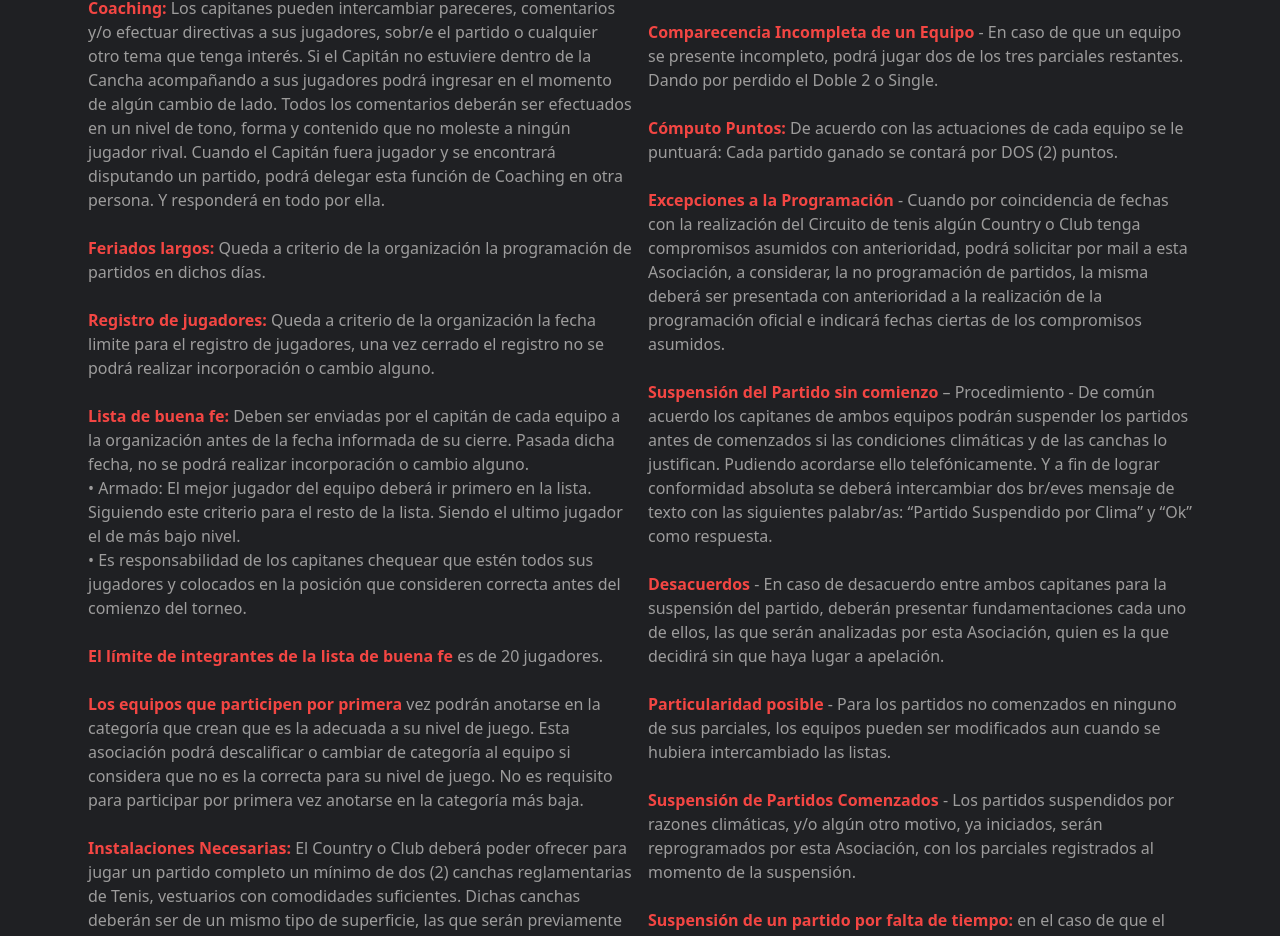
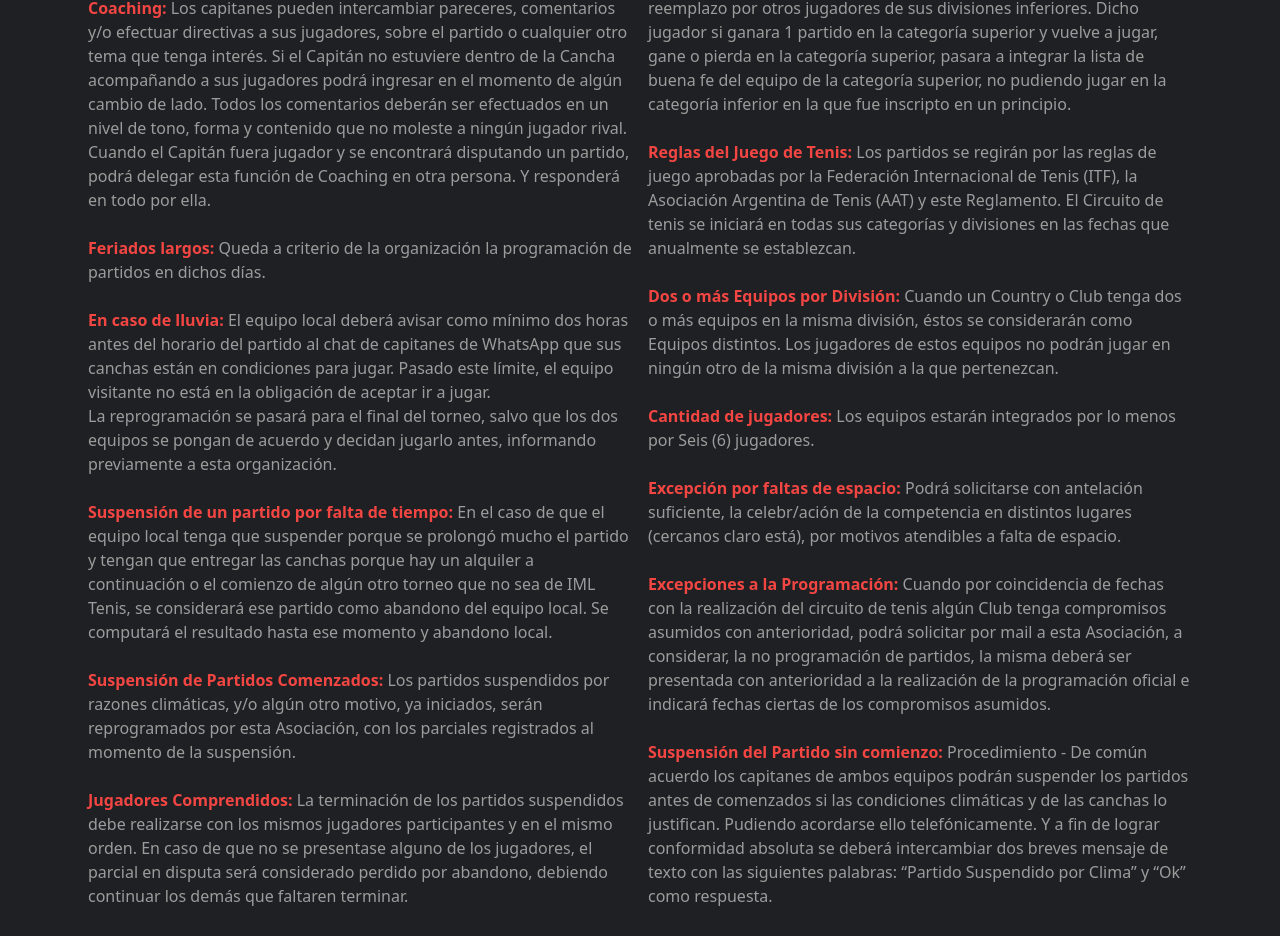
Before and after one commit to marianoariassoy/imltenis, a React (Vite) app: page /reglamento in a window 1280 px wide. Shown: the part 1356-2292 px from the top of the page. Built offline with nearby package versions, Linux system fonts and the light colour scheme.

Commit message:
add primera

```diff
--- /dev/null
+++ b/public/logos.html
@@ -0,0 +1,27 @@
+<!DOCTYPE html>
+<html lang="en">
+
+<head>
+  <meta charset="UTF-8">
+  <meta http-equiv="X-UA-Compatible" content="IE=edge">
+  <meta name="viewport" content="width=device-width, initial-scale=1.0">
+  <title>IML Logo</title>
+  <style>
+    html,
+    body {
+      border: 0;
+      margin: 0;
+      background-color: dimgray;
+    }
+  </style>
+</head>
+
+<body>
+  <main>
+    <img src="iml-logo-blanco-01.png"> <br><br>
+    <img src="iml-logo-blanco-02-01.png"> <br><br>
+    <img src="iml-logo-negro-01.png"> <br><br>
+  </main>
+</body>
+
+</html>
--- a/src/pages/Reglamento.jsx
+++ b/src/pages/Reglamento.jsx
@@ -24,7 +24,7 @@ const Reglamento = () => {
         Podrá no jugarse el single o el doble 2. Una vez que haya comenzado alguno de los partidos de la serie, no se podrá dar el WO general.
         <br />
         <br />
-        <strong className="text-error">Mala formación:</strong> El equipo que incurra en ella, perderá la fecha por 6-0/6-0 en todos los parciales.
+        <strong className="text-error">Mala formación:</strong> El equipo que incurra en ella, perderá la fecha por 6-0 6-0 en todos los parciales.
         <br />
         <br />
         <strong className="text-error">W.O. General:</strong> Si el equipo visitante no se presentara a jugar la fecha correspondiente (WO) deberá avisar con un mínimo de 48hs al capitán rival por escrito al chat de capitanes de WhatsApp, de lo
@@ -35,37 +35,64 @@ const Reglamento = () => {
         rival podrá pedir W.O.
         <br />
         <br />
-        <strong className="text-error">Horarios y Días:</strong> Se deberá elegir una hora de localia entre las 9hs y 17hs de los días Domingos, la cual quedará fijada a lo largo del torneo. <br />
+        <strong className="text-error">Horarios y Días:</strong> Se deberá elegir una hora de localia entre las 9hs y 17hs de los días Domingos, en lo preferible fija a lo largo del torneo para beneficio de ambas partes. <br />
         <br />
         <strong className="text-error">Cambios de la hora de localía: </strong> deberán ser aprobados por IML Tenis informándolos a más tardar el día martes de la misma semana de la fecha, debiendo el equipo visitante ajustarse al nuevo horario.
         Pasado dicho plazo, queda a la buena voluntad del equipo visitante acceder al cambio de horario. De no poder respetar el horario del fixture, el equipo local perderá los 3 puntos por WO
         <br />
         <br />
-        <strong className="text-error">Modalidad de los Partidos: </strong> Todos los partidos se disputarán al mejor de tres (3) sets, con tie br/eak. El tercer set es Super Tie br/eak a 10 con diferencia de dos.
+        <strong className="text-error">Modalidad de los Partidos: </strong> Todos los partidos se disputarán al mejor de tres (3) sets, con tie break. El tercer set es Super Tie break a 10 con diferencia de dos.
         <br />
         <br />
         <strong className="text-error">Resultados y Formación:</strong>
         Es obligatorio el envío de la planilla de carga de resultados al chat de capitanes de WhatsApp por parte del capitan del equipo ganador en el transcurso del día de la fecha. <br />
-        <a href="https://imltenis.com.ar/fixture/assets/Planilla_de_Carga_2Dobles_1Single.pdf" className="link link-error" target="_blank" rel="noopener noreferrer">
+        <a href="https://imltenis.com.ar/assets/docs/planilla_de_carga_iml_tenis.pdf" className="link link-error" target="_blank" rel="noopener noreferrer">
           Descargar Planilla de carga
         </a>
         <br />
         <br />
-        <strong className="text-error">Tercer tiempo:</strong> Queda a voluntad del equipo local, en caso de concretarse los gastos correran 50/50
+        <strong className="text-error">Tercer tiempo:</strong> Queda a voluntad del equipo local.
         <br />
         <br />
-        <strong className="text-error">Coaching:</strong> Los capitanes pueden intercambiar pareceres, comentarios y/o efectuar directivas a sus jugadores, sobr/e el partido o cualquier otro tema que tenga interés. Si el Capitán no estuviere dentro
-        de la Cancha acompañando a sus jugadores podrá ingresar en el momento de algún cambio de lado. Todos los comentarios deberán ser efectuados en un nivel de tono, forma y contenido que no moleste a ningún jugador rival. Cuando el Capitán fuera
+        <strong className="text-error">Coaching:</strong> Los capitanes pueden intercambiar pareceres, comentarios y/o efectuar directivas a sus jugadores, sobre el partido o cualquier otro tema que tenga interés. Si el Capitán no estuviere dentro de
+        la Cancha acompañando a sus jugadores podrá ingresar en el momento de algún cambio de lado. Todos los comentarios deberán ser efectuados en un nivel de tono, forma y contenido que no moleste a ningún jugador rival. Cuando el Capitán fuera
         jugador y se encontrará disputando un partido, podrá delegar esta función de Coaching en otra persona. Y responderá en todo por ella.
         <br />
         <br />
         <strong className="text-error">Feriados largos:</strong> Queda a criterio de la organización la programación de partidos en dichos días.
         <br />
         <br />
-        <strong className="text-error">Registro de jugadores:</strong> Queda a criterio de la organización la fecha limite para el registro de jugadores, una vez cerrado el registro no se podrá realizar incorporación o cambio alguno.
+        <strong className="text-error">En caso de lluvia: </strong> El equipo local deberá avisar como mínimo dos horas antes del horario del partido al chat de capitanes de WhatsApp que sus canchas están en condiciones para jugar. Pasado este
+        límite, el equipo visitante no está en la obligación de aceptar ir a jugar.
+        <br />
+        La reprogramación se pasará para el final del torneo, salvo que los dos equipos se pongan de acuerdo y decidan jugarlo antes, informando previamente a esta organización.
         <br />
         <br />
-        <strong className="text-error">Lista de buena fe:</strong> Deben ser enviadas por el capitán de cada equipo a la organización antes de la fecha informada de su cierre. Pasada dicha fecha, no se podrá realizar incorporación o cambio alguno.{" "}
+        <strong className="text-error">Suspensión de un partido por falta de tiempo:</strong> En el caso de que el equipo local tenga que suspender porque se prolongó mucho el partido y tengan que entregar las canchas porque hay un alquiler a
+        continuación o el comienzo de algún otro torneo que no sea de IML Tenis, se considerará ese partido como abandono del equipo local. Se computará el resultado hasta ese momento y abandono local.
+        <br />
+        <br />
+        <strong className="text-error">Suspensión de Partidos Comenzados:</strong> Los partidos suspendidos por razones climáticas, y/o algún otro motivo, ya iniciados, serán reprogramados por esta Asociación, con los parciales registrados al momento
+        de la suspensión.
+        <br />
+        <br />
+        <strong className="text-error">Jugadores Comprendidos:</strong> La terminación de los partidos suspendidos debe realizarse con los mismos jugadores participantes y en el mismo orden. En caso de que no se presentase alguno de los jugadores, el
+        parcial en disputa será considerado perdido por abandono, debiendo continuar los demás que faltaren terminar.
+        <br />
+        <br />
+        <strong className="text-error">Abandono de Partido:</strong> El equipo que abandone un partido, deberá avisar a la organización por escrito al chat de capitanes de WhatsApp, y deberá correr con los gastos que correspondan al equipo rival,
+        como ser alquiler de canchas.
+        <br />
+        <br />
+        <strong className="text-error">Inpuntualidad de jugadores:</strong> El máximo de tolerenacia será de 15 minutos, pasados los cuales se considerará como abandono del partido. El equipo que abandone un partido, deberá avisar a la organización
+        por escrito al chat de capitanes de WhatsApp, y deberá correr con los gastos que correspondan al equipo rival, como ser alquiler de canchas.
+        <br />
+        <br />
+        <strong className="text-error">Instalaciones Necesarias:</strong> El Club deberá poder ofrecer para jugar un partido completo un mínimo de dos (2) canchas reglamentarias de Tenis, vestuarios con comodidades suficientes. Dichas canchas deberán
+        ser de un mismo tipo de superficie, las que serán previamente aprobadas por esta Asociación.
+        <br />
+        <br />
+        <strong className="text-error">Lista de buena fe:</strong> Deben ser enviadas por el capitán de cada equipo a la organización antes de la fecha informada de su cierre. Pasada dicha fecha, no se podrá realizar incorporación o cambio alguno.
         <br />
         • Armado: El mejor jugador del equipo deberá ir primero en la lista. Siguiendo este criterio para el resto de la lista. Siendo el ultimo jugador el de más bajo nivel.
         <br />
@@ -78,19 +105,7 @@ const Reglamento = () => {
         <strong className="text-error">Los equipos que participen por primera</strong> vez podrán anotarse en la categoría que crean que es la adecuada a su nivel de juego. Esta asociación podrá descalificar o cambiar de categoría al equipo si
         considera que no es la correcta para su nivel de juego. No es requisito para participar por primera vez anotarse en la categoría más baja. <br />
         <br />
-        <strong className="text-error">Instalaciones Necesarias:</strong> El Country o Club deberá poder ofrecer para jugar un partido completo un mínimo de dos (2) canchas reglamentarias de Tenis, vestuarios con comodidades suficientes. Dichas
-        canchas deberán ser de un mismo tipo de superficie, las que serán previamente aprobadas por esta Asociación. <br />
-        <br />
-        <strong className="text-error">Los Jugadores Profesionales, Exjugadores Profesionales,</strong> solo podrán competir en la categoría 1era. <br />
-        <br />
-        <strong className="text-error">En caso de lluvia: </strong> El equipo local deberá avisar como mínimo dos horas antes del horario del partido al chat de capitanes de WhatsApp que sus canchas están en condiciones para jugar. Pasado este
-        límite, el equipo visitante no está en la obligación de aceptar ir a jugar.
-        <br />
-        La reprogramación se pasará para el final del torneo, salvo que los dos equipos se pongan de acuerdo y decidan jugarlo antes, informando previamente a esta organización.
-        <br />
-        <br />
-        <strong className="text-error">Suspensión de un partido por falta de tiempo:</strong> En el caso de que el equipo local tenga que suspender porque se prolongó mucho el partido y tengan que entregar las canchas porque hay un alquiler a
-        continuación o el comienzo de algún otro torneo que no sea de IML Tenis, se considerará ese partido como abandono del equipo local. Se computará el resultado hasta ese momento y abandono local.
+        <strong className="text-error">Los Jugadores Profesionales, Exjugadores Profesionales,</strong> solo podrán competir en la categoría 1era.
         <br />
         <br />
         <strong className="text-error">Obrar de buena fe:</strong> Aquel capitán que haya incorporado algún jugador nuevo a su lista, sin conocer su nivel de juego, podrá de buena fe informar a la organización que el mismo fue anotado en una posición
@@ -102,55 +117,33 @@ const Reglamento = () => {
         mencionando equipo, ubicación objetada, motivos y ubicación que considera correcta. No se tomarán reclamos por teléfono o WhatsApp. Tal objeción, será tomada de forma anónima, y solo tendrá plazo hasta la segunda fecha del torneo
         <br />
         <br />
-        <strong className="text-error">Modificación a las listas</strong> - Esta Asociación podrá modificar el orden de las Listas de Buena Fe si se hubieran detectado errores al indicar la clasificación de jugadores o su ordenamiento.
-        <br />
-        <br />
-        <strong className="text-error">Suplentes Naturales</strong> - Cuando un equipo quede incompleto debido a ausencia de algún o algunos jugadores, podrá auxiliarlo, mediante el reemplazo por otros jugadores de sus divisiones inferiores. Dicho
+        <strong className="text-error">Suplentes Naturales:</strong> Cuando un equipo quede incompleto debido a ausencia de algún o algunos jugadores, podrá auxiliarlo, mediante el reemplazo por otros jugadores de sus divisiones inferiores. Dicho
         jugador si ganara 1 partido en la categoría superior y vuelve a jugar, gane o pierda en la categoría superior, pasara a integrar la lista de buena fe del equipo de la categoría superior, no pudiendo jugar en la categoría inferior en la que
         fue inscripto en un principio. <br />
         <br />
-        <strong className="text-error">Reglas del Juego de Tenis</strong> - Los partidos se regirán por las reglas de juego aprobadas por la Federación Internacional de Tenis (ITF), la Asociación Argentina de Tenis (AAT) y este Reglamento. El
-        Circuito de tenis se iniciará en todas sus categorías y divisiones en las fechas que anualmente se establezcan. <br /> <br />
-        <strong className="text-error">Dos o más Equipos por División.</strong> Cuando un Country o Club tenga dos o más equipos en la misma división, éstos se considerarán como Equipos distintos. Los jugadores de estos equipos no podrán jugar en
+        <strong className="text-error">Reglas del Juego de Tenis:</strong> Los partidos se regirán por las reglas de juego aprobadas por la Federación Internacional de Tenis (ITF), la Asociación Argentina de Tenis (AAT) y este Reglamento. El Circuito
+        de tenis se iniciará en todas sus categorías y divisiones en las fechas que anualmente se establezcan. <br /> <br />
+        <strong className="text-error">Dos o más Equipos por División:</strong> Cuando un Country o Club tenga dos o más equipos en la misma división, éstos se considerarán como Equipos distintos. Los jugadores de estos equipos no podrán jugar en
         ningún otro de la misma división a la que pertenezcan.
         <br /> <br />
-        <strong className="text-error">Cantidad de jugadores </strong>- Los equipos estarán integrados por lo menos por Seis (6) jugadores.
+        <strong className="text-error">Cantidad de jugadores: </strong>Los equipos estarán integrados por lo menos por Seis (6) jugadores.
         <br /> <br />
-        <strong className="text-error">Excepción por faltas de espacio</strong> - Podrá solicitarse con antelación suficiente, la celebr/ación de la competencia en distintos lugares (cercanos claro está), por motivos atendibles a falta de espacio.
-        <br /> <br />
-        <strong className="text-error">Comparecencia Incompleta de un Equipo</strong> - En caso de que un equipo se presente incompleto, podrá jugar dos de los tres parciales restantes. Dando por perdido el Doble 2 o Single.
-        <br /> <br />
-        <strong className="text-error">Cómputo Puntos:</strong> De acuerdo con las actuaciones de cada equipo se le puntuará: Cada partido ganado se contará por DOS (2) puntos.
-        <br /> <br />
-        <strong className="text-error">Excepciones a la Programación</strong> - Cuando por coincidencia de fechas con la realización del Circuito de tenis algún Country o Club tenga compromisos asumidos con anterioridad, podrá solicitar por mail a
-        esta Asociación, a considerar, la no programación de partidos, la misma deberá ser presentada con anterioridad a la realización de la programación oficial e indicará fechas ciertas de los compromisos asumidos.
+        <strong className="text-error">Excepción por faltas de espacio:</strong> Podrá solicitarse con antelación suficiente, la celebr/ación de la competencia en distintos lugares (cercanos claro está), por motivos atendibles a falta de espacio.
         <br />
         <br />
-        <strong className="text-error">Suspensión del Partido sin comienzo</strong> – Procedimiento - De común acuerdo los capitanes de ambos equipos podrán suspender los partidos antes de comenzados si las condiciones climáticas y de las canchas lo
-        justifican. Pudiendo acordarse ello telefónicamente. Y a fin de lograr conformidad absoluta se deberá intercambiar dos br/eves mensaje de texto con las siguientes palabr/as: “Partido Suspendido por Clima” y “Ok” como respuesta.
+        <strong className="text-error">Excepciones a la Programación:</strong> Cuando por coincidencia de fechas con la realización del circuito de tenis algún Club tenga compromisos asumidos con anterioridad, podrá solicitar por mail a esta
+        Asociación, a considerar, la no programación de partidos, la misma deberá ser presentada con anterioridad a la realización de la programación oficial e indicará fechas ciertas de los compromisos asumidos.
         <br />
         <br />
-        <strong className="text-error">Desacuerdos</strong> - En caso de desacuerdo entre ambos capitanes para la suspensión del partido, deberán presentar fundamentaciones cada uno de ellos, las que serán analizadas por esta Asociación, quien es la
+        <strong className="text-error">Suspensión del Partido sin comienzo:</strong> Procedimiento - De común acuerdo los capitanes de ambos equipos podrán suspender los partidos antes de comenzados si las condiciones climáticas y de las canchas lo
+        justifican. Pudiendo acordarse ello telefónicamente. Y a fin de lograr conformidad absoluta se deberá intercambiar dos breves mensaje de texto con las siguientes palabras: “Partido Suspendido por Clima” y “Ok” como respuesta.
+        <br />
+        <br />
+        <strong className="text-error">Desacuerdos:</strong> En caso de desacuerdo entre ambos capitanes para la suspensión del partido, deberán presentar fundamentaciones cada uno de ellos, las que serán analizadas por esta Asociación, quien es la
         que decidirá sin que haya lugar a apelación.
         <br />
         <br />
-        <strong className="text-error">Particularidad posible</strong> - Para los partidos no comenzados en ninguno de sus parciales, los equipos pueden ser modificados aun cuando se hubiera intercambiado las listas.
-        <br />
-        <br />
-        <strong className="text-error">Suspensión de Partidos Comenzados</strong> - Los partidos suspendidos por razones climáticas, y/o algún otro motivo, ya iniciados, serán reprogramados por esta Asociación, con los parciales registrados al
-        momento de la suspensión.
-        <br />
-        <br />
-        <strong className="text-error">Suspensión de un partido por falta de tiempo:</strong> en el caso de que el equipo local tenga que suspender porque se prolongó mucho el partido y tengan que entregar las canchas porque hay un alquiler a
-        continuación o el comienzo de algún otro torneo que no sea de IML Tenis, se considerará ese partido como abandono del equipo local. Se computará el resultado hasta ese momento y abandono local.
-        <br />
-        <br />
-        <strong className="text-error">Jugadores Comprendidos</strong> - La terminación de los partidos suspendidos debe realizarse con los mismos jugadores participantes y en el mismo orden. En caso de que no se presentase alguno de los jugadores,
-        el parcial en disputa será considerado perdido por abandono, debiendo continuar los demás que faltaren terminar.
-        <br />
-        <br />
-        <strong className="text-error">Falta de Presentación de un Equipo</strong> a disputar el Encuentro Programado - Cuando un equipo no se presente a disputar una Serie, el capitán del equipo adversario cargara en forma online el W.O. a su favor,
-        pudiendo o no consignar el nombr/e y apellido de todos sus jugadores como así también pueden o no determinar la formación del equipo.
+        <strong className="text-error">Particularidad posible:</strong> Para los partidos no comenzados en ninguno de sus parciales, los equipos pueden ser modificados aun cuando se hubiera intercambiado las listas.
         <br />
         <br />
       </p>
```
Also changed, not shown: src/pages/clubes/ClubesRanking.jsx (+8 -6 lines), src/pages/jugadores/JugadoresRanking.jsx (+7 -7 lines).
